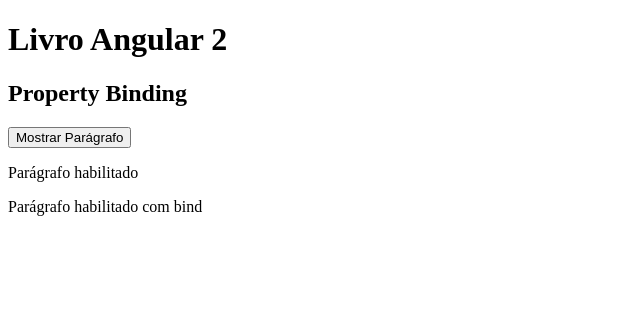
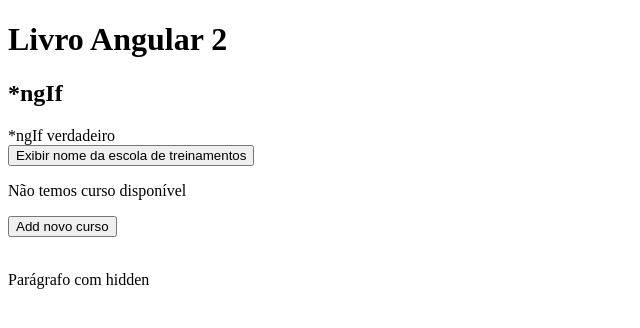
Before and after one commit to MarcondesOliveira/angular2, an Angular app: page / in a window 1280 px wide. Shown: the top 328 px of the page, without its empty margins (0-640 px from the left). Built offline with nearby package versions, Linux system fonts and the light colour scheme.

Commit message:
fourth commit

```diff
--- a/src/app/app.component.html
+++ b/src/app/app.component.html
@@ -6,4 +6,6 @@
 
 <app-lista-pessoa></app-lista-pessoa> -->
 <!-- <app-interpolation-binding></app-interpolation-binding> -->
-<app-property-binding></app-property-binding>
+<!-- <app-property-binding></app-property-binding> -->
+<!-- <app-two-way-binding></app-two-way-binding> -->
+<app-ng-if></app-ng-if>
--- a/src/app/app.module.ts
+++ b/src/app/app.module.ts
@@ -8,6 +8,8 @@
 import { AlertaService } from './alerta.service';
 import { InterpolationBindingComponent } from './interpolation-binding/interpolation-binding.component';
 import { PropertyBindingComponent } from './property-binding/property-binding.component';
+import { TwoWayBindingComponent } from './two-way-binding/two-way-binding.component';
+import { NgIfComponent } from './ng-if/ng-if.component';
 
 
 @NgModule({
@@ -16,6 +18,8 @@
     ListaPessoaComponent,
     InterpolationBindingComponent,
     PropertyBindingComponent,
+    TwoWayBindingComponent,
+    NgIfComponent,
   ],
   imports: [
     BrowserModule,
--- /dev/null
+++ b/src/app/ng-if/ng-if.component.html
@@ -0,0 +1,21 @@
+<h2>*ngIf</h2>
+<div *ngIf="true">
+  *ngIf verdadeiro
+</div>
+
+<div *ngIf="false">
+    *ngIf falso
+  </div>
+
+  <button (click)="mostrar()">Exibir nome da escola de treinamentos</button>
+  <br>
+  <p *ngIf="getValor()">Treinamentos com a condicional *ngIf</p>
+
+  <p *ngIf="cursos.length == 0">Não temos curso disponível</p>
+  <p *ngIf="cursos.length > 0">Agora temos curso disponível</p>
+  <button (click)="addCurso()">Add novo curso</button>
+
+  <br>
+  <p *ngIf="mostrarNome">Com uma variável</p>
+  <br>
+  <p [hidden]="getValor()">Parágrafo com hidden</p>
--- /dev/null
+++ b/src/app/ng-if/ng-if.component.ts
@@ -0,0 +1,30 @@
+import { Component, OnInit } from '@angular/core';
+
+@Component({
+  selector: 'app-ng-if',
+  templateUrl: './ng-if.component.html',
+  styleUrls: ['./ng-if.component.css']
+})
+export class NgIfComponent implements OnInit {
+
+  mostrarNome: boolean;
+  cursos: string [] = [];
+
+  constructor() { }
+
+  ngOnInit() {
+  }
+
+  mostrar(): void{
+    this.mostrarNome = !this.mostrarNome;
+  }
+
+  getValor(): boolean{
+    return this.mostrarNome;
+  }
+
+  addCurso(){
+    this.cursos.push('Angular 2');
+  }
+
+}
--- /dev/null
+++ b/src/app/two-way-binding/two-way-binding.component.html
@@ -0,0 +1,6 @@
+<h2>two-way data binding</h2>
+<input type="text" [ngModel]="nome" (ngModelChange)="mudar($event)">
+<p>{{nome}}</p>
+
+<input type="text" bindon-ngModel="nome">
+<p>{{nome}}</p>
--- /dev/null
+++ b/src/app/two-way-binding/two-way-binding.component.ts
@@ -0,0 +1,21 @@
+import { Component, OnInit } from '@angular/core';
+
+@Component({
+  selector: 'app-two-way-binding',
+  templateUrl: './two-way-binding.component.html',
+  styleUrls: ['./two-way-binding.component.css']
+})
+export class TwoWayBindingComponent implements OnInit {
+
+  nome: string = "Marcondes";
+
+  constructor() { }
+
+  ngOnInit() {
+  }
+
+  mudar(valor){
+    this.nome = valor + '-';
+  }
+
+}
```
Also changed, not shown: src/app/ng-if/ng-if.component.css (added), src/app/two-way-binding/two-way-binding.component.css (added), 2 other files (tests, documents, lock files or other folders).
